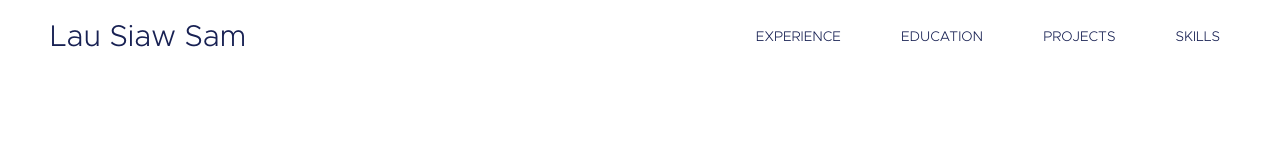
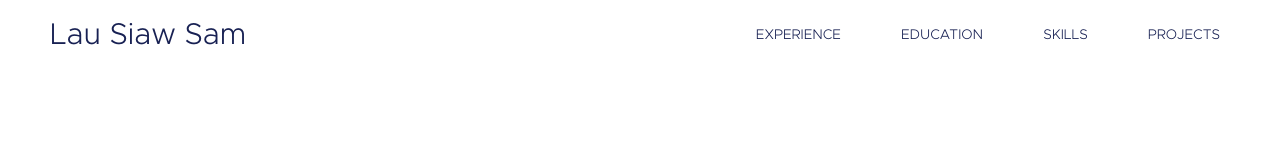
Before and after one commit to Silvernitro/portfolio, a React (Create React App) app in the folder portfolio/: page / in a window 1280 px wide. Shown: the top 148 px of the page. Built offline with nearby package versions, Linux system fonts and the light colour scheme.

Commit message:
Add scroll-to-section feature

```diff
--- a/portfolio/src/App.js
+++ b/portfolio/src/App.js
@@ -1,4 +1,4 @@
-import React from 'react'
+import React, { useRef } from 'react'
 import { library } from '@fortawesome/fontawesome-svg-core'
 import { fab } from '@fortawesome/free-brands-svg-icons'
 import { faCheckSquare, faCoffee } from '@fortawesome/free-solid-svg-icons'
@@ -14,16 +14,24 @@ import Contact from './sections/Contact'
 
 function App() {
   library.add(fab, faCheckSquare, faCoffee)
+  const experienceRef = useRef(null);
+  const educationRef = useRef(null);
+  const skillsRef = useRef(null);
+  const projectsRef = useRef(null);
 
   return (
     <>
-      <NavBar />
+      <NavBar
+        sections={{
+          experienceRef, educationRef, skillsRef, projectsRef,
+        }}
+      />
       <IntroBox />
       <Bio />
-      <Experience />
-      <Education />
-      <Skills />
-      <Projects />
+      <Experience refProp={experienceRef} />
+      <Education refProp={educationRef} />
+      <Skills refProp={skillsRef} />
+      <Projects refProp={projectsRef} />
       <Contact />
     </>
   );
--- a/portfolio/src/sections/Education.js
+++ b/portfolio/src/sections/Education.js
@@ -3,8 +3,8 @@ import styled from 'styled-components'
 import SectionHeading from '../components/SectionHeading'
 import Text from '../components/Text'
 
-const Education = () => (
-  <Container>
+const Education = ({ refProp }) => (
+  <Container ref={refProp}>
     <SectionHeading style={{ marginBottom: '60px' }}>
       Education
     </SectionHeading>
--- a/portfolio/src/sections/Experience.js
+++ b/portfolio/src/sections/Experience.js
@@ -26,8 +26,8 @@ const SingleExperience = ({
   </ExperienceContainer>
 )
 
-const Experience = () => (
-  <Container>
+const Experience = ({ refProp }) => (
+  <Container ref={refProp}>
     <SectionHeading style={{ marginBottom: '60px' }}>Experience</SectionHeading>
 
     <Body>
--- a/portfolio/src/sections/IntroBox.js
+++ b/portfolio/src/sections/IntroBox.js
@@ -65,6 +65,7 @@ const Container = styled.section`
   width: 100%;
   display: flex;
   justify-content: center;
+  margin-top:
 `
 
 const Box = styled.div`
--- a/portfolio/src/sections/NavBar.js
+++ b/portfolio/src/sections/NavBar.js
@@ -1,35 +1,49 @@
-import React from 'react'
+import React, { useRef } from 'react'
 import styled from 'styled-components'
 import styles from '../styles'
 
-const NavBar = () => (
-  <Container>
+const NavBar = ({ sections }) => {
+  const navBarRef = useRef(null)
+
+  const scrollToSection = (ref) => {
+    window.scrollTo({
+      // note the offset due to sticky top navbar
+      top: ref.current.offsetTop - navBarRef.current.offsetHeight,
+      behavior: 'smooth',
+    })
+  }
+
+  return (
+    <Container ref={navBarRef}>
       <Name>
         Lau Siaw Sam
       </Name>
       <NavButtons>
-      <Button>
+        <Button onClick={() => scrollToSection(sections.experienceRef)}>
           EXPERIENCE
         </Button>
-      <Button>
+        <Button onClick={() => scrollToSection(sections.educationRef)}>
           EDUCATION
         </Button>
-      <Button>
+        <Button onClick={() => scrollToSection(sections.skillsRef)}>
+          SKILLS
+        </Button>
+        <Button onClick={() => scrollToSection(sections.projectsRef)}>
           PROJECTS
-      </Button>
-      <Button>
-        SKILLS
         </Button>
       </NavButtons>
     </Container>
   )
+}
 
 export default NavBar
 
-const Container = styled.div`
-  padding: 20px 30px 20px 50px;
+const Container = styled.header`
+  height: 50px;
+  padding: 10px 30px 10px 50px;
   display: flex;
   justify-content: space-between;
+  align-items: center;
   position: sticky;
   top: 0;
   background-color: white;
@@ -48,8 +62,12 @@ const NavButtons = styled.div`
 `
 
 const Button = styled.div`
+  display: flex;
+  align-items: center;
+  justify-content: center;
   padding: 10px 30px;
 
   font-size: 14px;
-  color: ${styles.PRI_COLOR}
+  color: ${styles.PRI_COLOR};
+  cursor: pointer;
 `
--- a/portfolio/src/sections/Projects.js
+++ b/portfolio/src/sections/Projects.js
@@ -4,8 +4,8 @@ import SectionHeading from '../components/SectionHeading'
 import Project from '../components/Project'
 import copy from '../copy/projects/copyProjects'
 
-const Projects = () => (
-  <Container>
+const Projects = ({ refProp }) => (
+  <Container ref={refProp}>
     <SectionHeading>PROJECTS</SectionHeading>
 
     {copy.map(({
--- a/portfolio/src/sections/Skills.js
+++ b/portfolio/src/sections/Skills.js
@@ -9,8 +9,8 @@ const FRONTEND = ['ReactJS', 'React Native', 'Redux']
 const BACKEND = ['NodeJS', 'ExpressJS', 'MongoDB', 'PostgreSQL', 'GraphQL']
 const CREATIVE = ['Adobe Photoshop Lightroom', 'Adobe Photoshop']
 
-const Skills = () => (
-  <Container>
+const Skills = ({ refProp }) => (
+  <Container ref={refProp}>
     <SectionHeading style={{ color: 'inherit', margin: '30px 0px 60px 0px' }}>
       Skills
     </SectionHeading>
```
Lines whose indentation alone changed are shown as unchanged.
